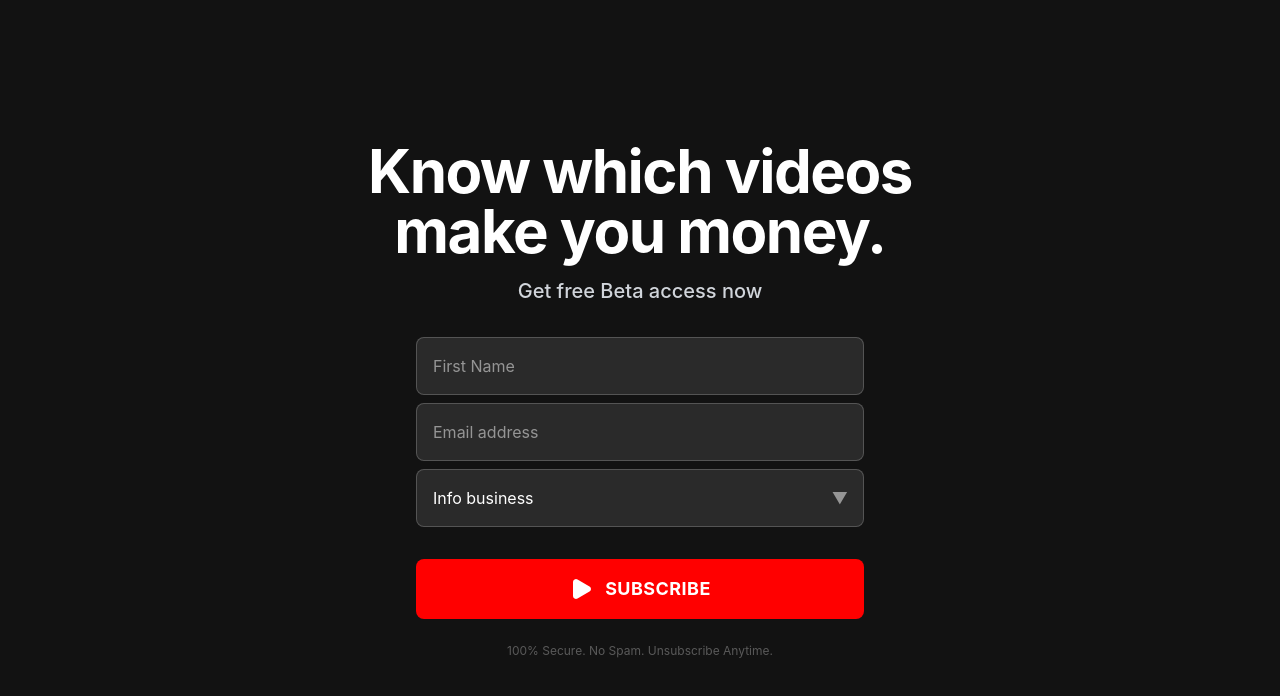
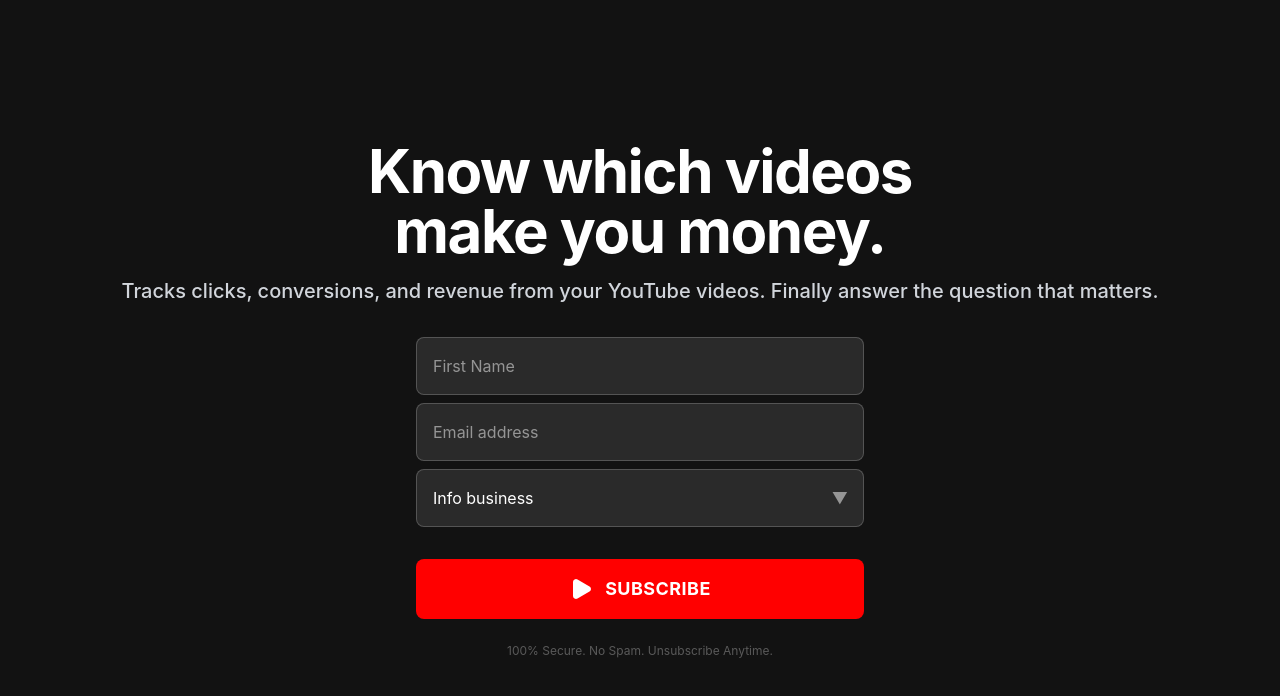
Before and after one commit to Andrewocaa/TrackSocial, a React (Vite) app: page /youtube-hacks in a window 1280 px wide. Shown: the top 696 px of the page. Built offline with nearby package versions, Linux system fonts and the light colour scheme.

Commit message:
Update TrackFlow product ID and fix tf-value on ThankYou page

```diff
--- a/src/pages/OptInPage.tsx
+++ b/src/pages/OptInPage.tsx
@@ -7,7 +7,7 @@ export const OptInPage: React.FC = () => {
         // TrackFlow Base Script
         const meta = document.createElement('meta');
         meta.name = "tf-product-id";
-        meta.content = "8613b55c-9797-4a09-ada0-fa1871ef0979";
+        meta.content = "0eed4c71-763b-4649-96ae-f45dbe080255";
         document.head.appendChild(meta);
 
         const script = document.createElement('script');
@@ -29,7 +29,7 @@ export const OptInPage: React.FC = () => {
                         Know which videos<br className="hidden md:block" /> make you money.
                     </h1>
                     <p className="text-xl text-gray-300 font-medium">
-                        Get free Beta access now
+                        Tracks clicks, conversions, and revenue from your YouTube videos. Finally answer the question that matters.
                     </p>
                 </div>
 
--- a/src/pages/ThankYouPage.tsx
+++ b/src/pages/ThankYouPage.tsx
@@ -6,9 +6,9 @@ export const ThankYouPage: React.FC = () => {
     useEffect(() => {
         // TrackFlow Conversion Script
         const metas = [
-            { name: "tf-product-id", content: "8613b55c-9797-4a09-ada0-fa1871ef0979" },
+            { name: "tf-product-id", content: "0eed4c71-763b-4649-96ae-f45dbe080255" },
             { name: "tf-event", content: "form_submit" },
-            { name: "tf-value", content: "null" }
+            { name: "tf-value", content: "undefined" }
         ].map(data => {
             const meta = document.createElement('meta');
             meta.name = data.name;
```
